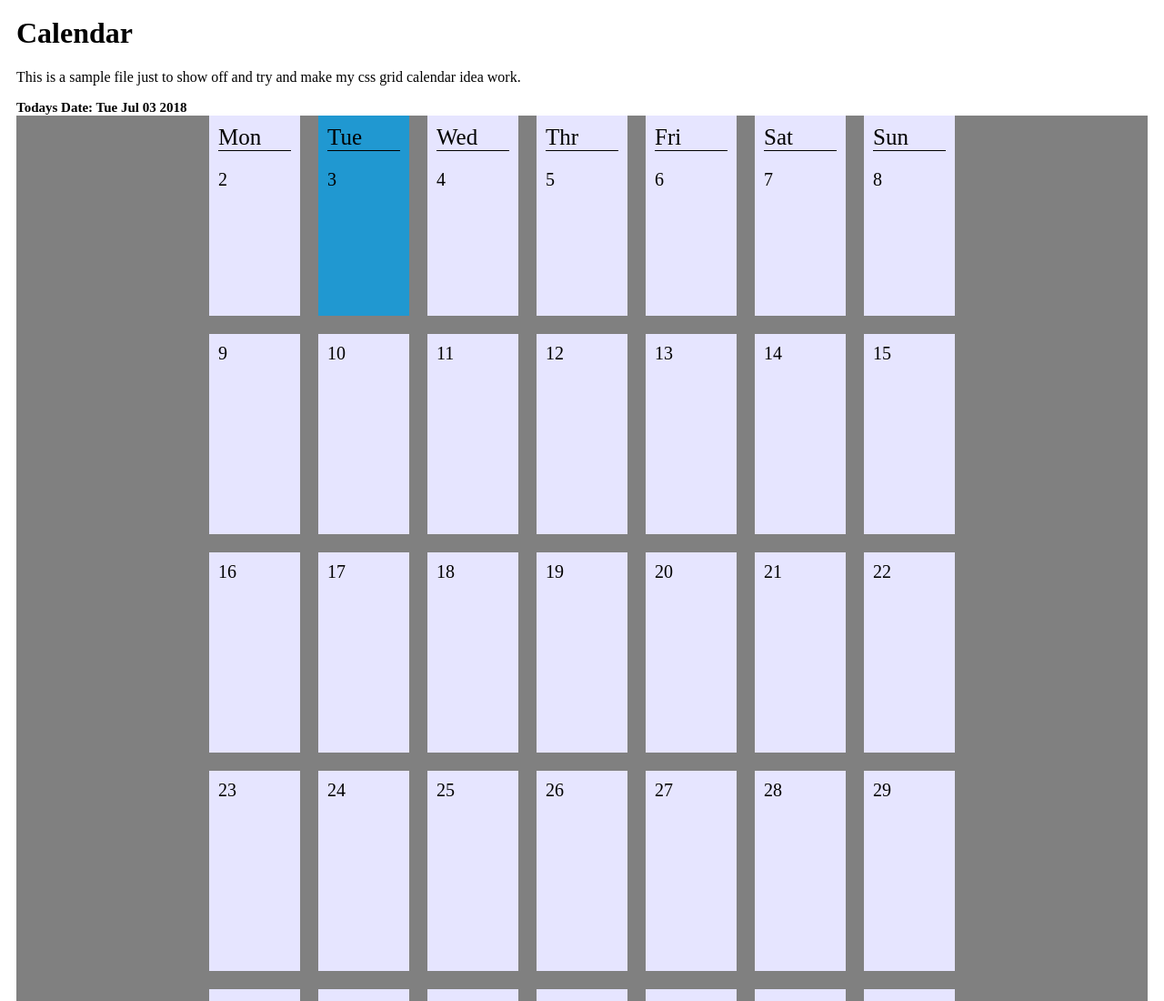
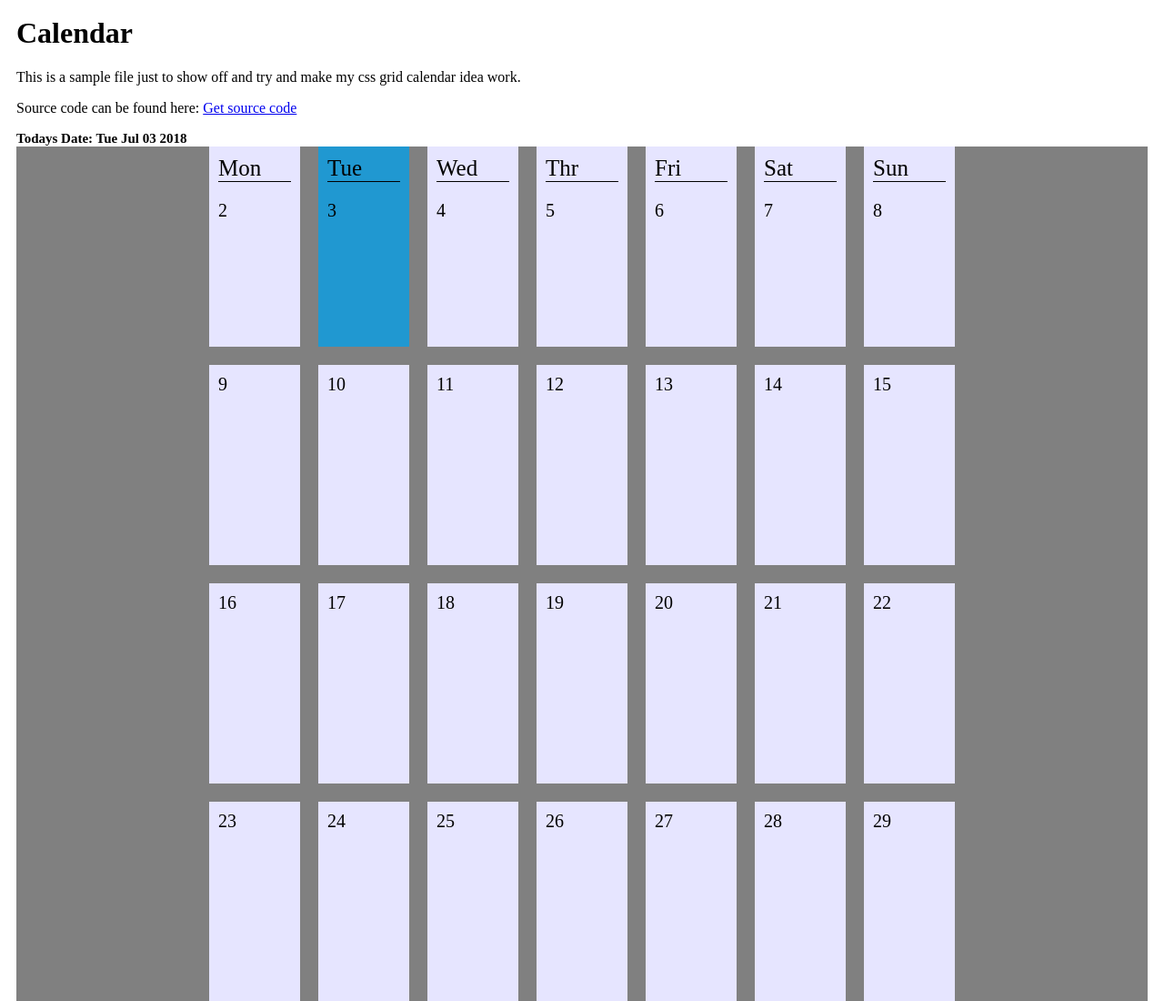
Before and after one commit to james-kenny/Calendar-CSS-Grid-Typescript-Sample, a website: page cssgridcalendar/index.html in a window 1280 px wide. Shown: the top 1100 px of the page at 91% size. Drawn offline with Linux system fonts and the light colour scheme.

Commit message:
updated index

```diff
--- a/cssgridcalendar/index.html
+++ b/cssgridcalendar/index.html
@@ -7,6 +7,7 @@
 <body>
     <h1>Calendar</h1>
     <p>This is a sample file just to show off and try and make my css grid calendar idea work.</p>
+    <p>Source code can be found here: <a href="https://github.com/mordin/Calendar-CSS-Grid-Typescript-Sample" target="_blank">Get source code</a></p>
     <span class="today-date" id="today-date"></span>
 
         <div class="calendar-days-container" id="calendar-days-container">
```
